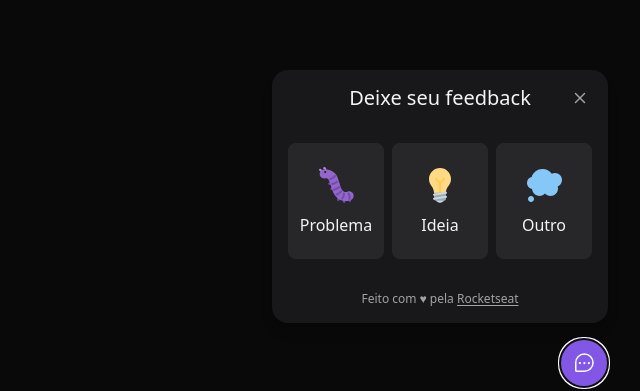
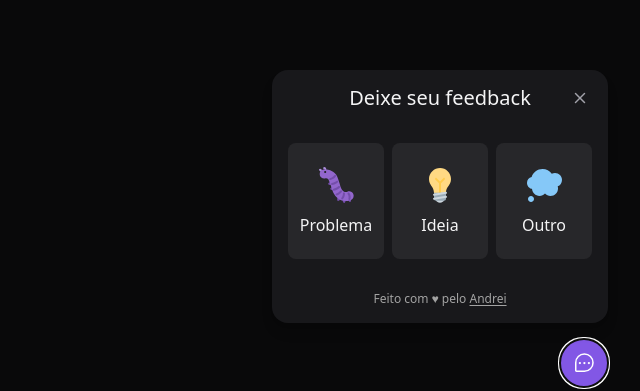
Before and after one commit to ierdna-f/nlw-return, a React (Vite) app: page / in a window 1280 px wide. Both pictures are taken after a click on the button "Feedback". Shown: the part 381-772 px from the top of the page, without its empty margins (640-1280 px from the left). Built offline with nearby package versions, Linux system fonts and the light colour scheme.

Commit message:
create new react structure for main WidgetForm

```diff
--- a/src/components/WidgetForm/index.tsx
+++ b/src/components/WidgetForm/index.tsx
@@ -1,11 +1,10 @@
 import { useState } from "react";
-
-import { CloseButton } from "../CloseButton";
 import bugImageUrl from '../../images/Bug.svg'
 import ideaImageUrl from '../../images/Idea.svg'
 import otherImageUrl from '../../images/Thought.svg'
 import { FeedbackTypeStep } from "./Steps/FeedbackTypeStep";
 import { FeedbackContentStep } from "./Steps/FeedbackContentStep";
+import { FeedbackSuccessStep } from "./Steps/FeedbackSuccessStep";
 
 export const feedbackTypes = {
   BUG: {
@@ -35,18 +34,34 @@ export type FeedbackType = keyof typeof feedbackTypes
 
 export function WidgetForm() {
   const [feedbackType, setFeedbackType] = useState<FeedbackType | null>(null)
+  const [feedbackSent, setFeedbackSent] = useState(false);
+
+  function handleRestartFeedback() {
+    setFeedbackSent(false);
+    setFeedbackType(null);
+  }
 
   return (
-    <div className="bg-zinc-900 p-4 relative rounded-2xl mb-4 flex flex-col items-center shadow-lg w-[calc(100vw-2rem)] md:w-auto">
 
-      {!feedbackType ? (
-        <FeedbackTypeStep onFeedbackTypeChanged={setFeedbackType} />
+    <div id="box" className="bg-zinc-900 p-4 relative rounded-2xl mb-4 flex flex-col items-center shadow-lg w-[calc(100vw-2rem)] md:w-auto">
+      { feedbackSent ? (
+        <FeedbackSuccessStep onFeedbackRestartRequested={handleRestartFeedback}/>
       ) : (
-        <FeedbackContentStep />
+          <>
+            { !feedbackType ? (
+              <FeedbackTypeStep onFeedbackTypeChanged={setFeedbackType} />
+            ) : (
+              <FeedbackContentStep
+                feedbackType={feedbackType}
+                onFeedbackRestartRequested={handleRestartFeedback}
+                onFeedbackSent={() => setFeedbackSent(true)}
+              />
+            )}
+          </>
       )}
 
       <footer className="text-xs text-neutral-400">
-        Feito com ♥ pela <a className="underline underline-offset-2" href="https://rocketseat.com.br">Rocketseat</a>
+        Feito com ♥ pelo <a className="underline underline-offset-2" href="https://rocketseat.com.br">Andrei</a>
       </footer>
     </div>
   );
```
